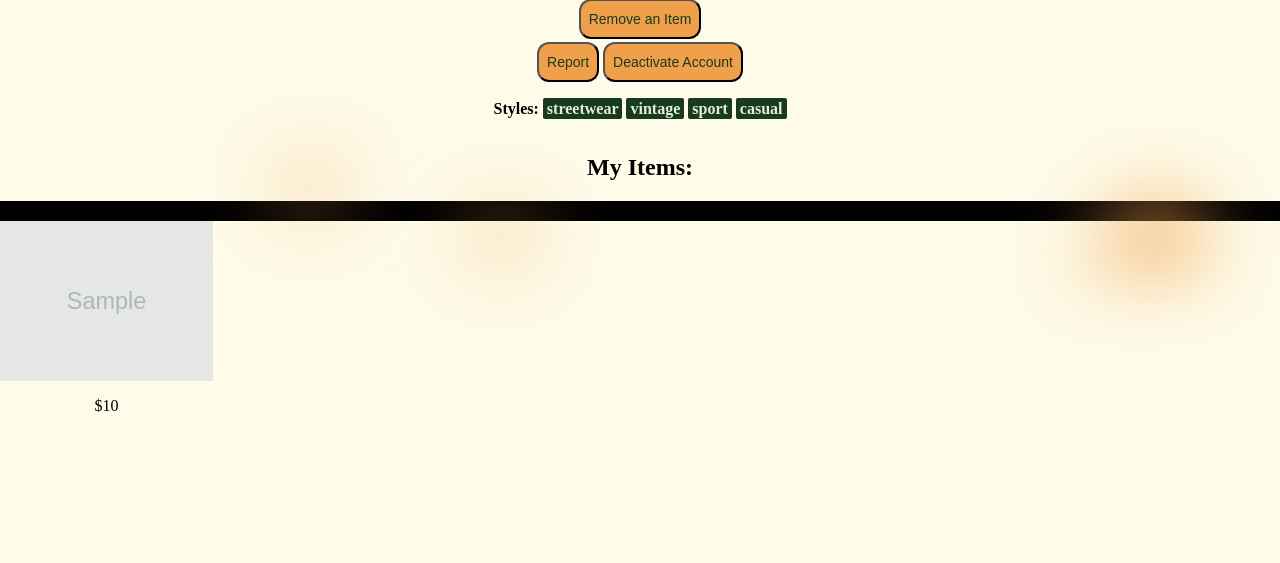
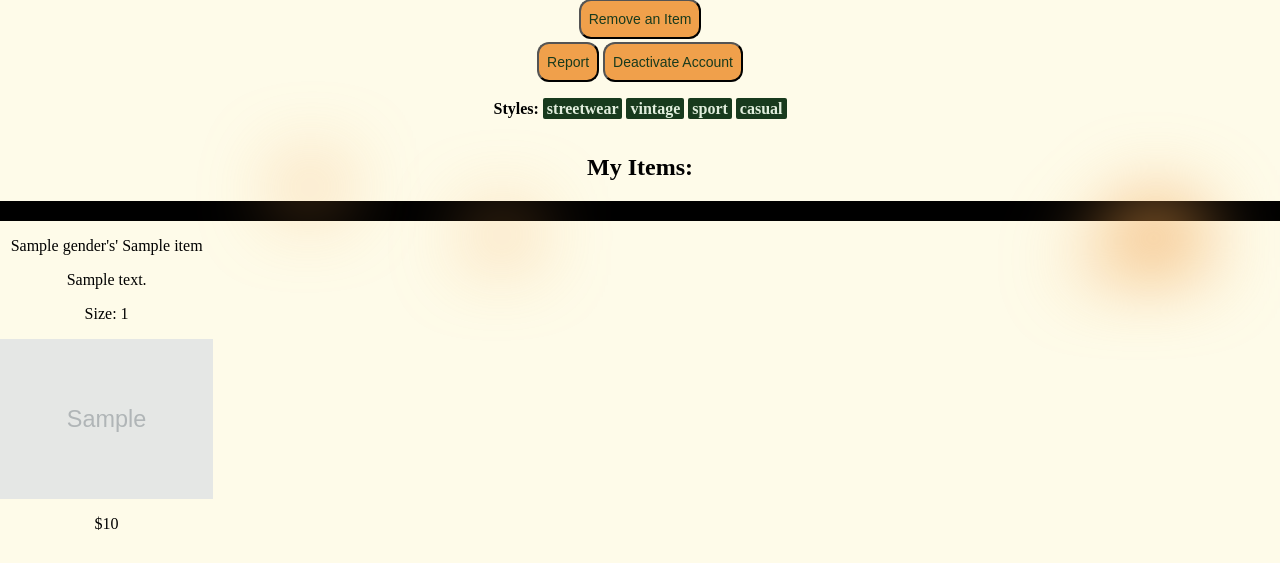
Before and after one commit to Linerah/Borithrift, a Flask app: page /profile in a window 1280 px wide. Shown: the part 119-682 px from the top of the page. Run offline with Flask 2, Linux system fonts and the light colour scheme; grey boxes marked "Sample" are stand-in pictures; a database or web service that is not in the repository returns one stand-in record (values such as "Sample title"); some libraries are stand-ins or nearby versions.

Commit message:
prettier profile

```diff
--- a/templates/Profile.html
+++ b/templates/Profile.html
@@ -97,9 +97,15 @@
                     <div class="row">
                     {% for item in user_items %}
                         <div class="column">
+
+                            <p>{{item['gender']}}'s' {{item['name']}}</p>
+                            <p>{{item['description']}}</p>
+                            <p>Size: {{item['size']}} </p>
+
                             <img class="demo cursor"
                                 src="{{item['image']}}"
                                 style="width:100%" >
+
                             <p>${{item['price']}}</p>
                         </div>
                     {% endfor %}
```
